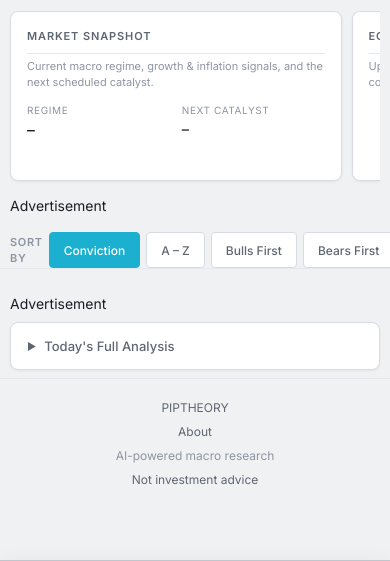
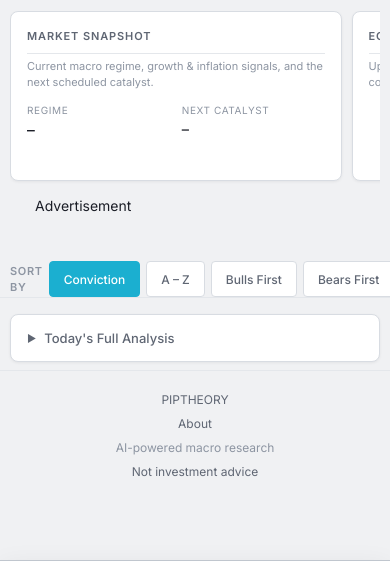
Before and after one commit to yiunamlb-cpu/piptheory, a FastAPI app: template app/templates/dashboard_tv.html in a window 390 px wide. Shown: the part 189-750 px from the top of the page. Run offline with FastAPI, Linux system fonts and the light colour scheme; the template is opened without the code that fills it, so the values that code supplies are empty; parts of the project's set-up code (start-up, migrations or seed data) failed here and were passed over; some libraries are stand-ins or nearby versions.

Commit message:
Fix ad layout: remove duplicate bottom slot, constrain ad sizes

```diff
--- a/app/static/dashboard.css
+++ b/app/static/dashboard.css
@@ -302,9 +302,13 @@ select{font-family:inherit}
 /* ad slots */
 .tv-ad-row{max-width:1480px;margin:0 auto;padding:12px 24px}
 .tv-ad-slot{display:flex;align-items:center;justify-content:center;border:2px dashed var(--border-3);border-radius:8px;color:var(--text-faint);font-size:11px;font-family:var(--mono);text-transform:uppercase;letter-spacing:.08em;background:var(--bg-2)}
-/* .ad-slot wrapper rendered by _ad_slot.html partial — same base look */
-.ad-slot{width:100%}
+/* _ad_slot.html partial wrapper */
+.ad-slot{width:100%;min-height:50px}
 .ad-slot .adsbygoogle{display:block}
+/* Top leaderboard — constrained so it doesn't bloat before real ads serve */
+.ad-slot-top{max-width:728px;margin:0 auto;min-height:90px}
+/* In-article/in-feed native slot */
+.ad-slot-in_article{min-height:100px}
 .ad-slot-placeholder{display:flex;align-items:center;justify-content:center;height:90px}
 .tv-ad-leaderboard{height:90px;max-width:728px;margin:0 auto}
 .tv-ad-infeed{height:100px}
@@ -376,6 +380,9 @@ select{font-family:inherit}
   .tv-ad-leaderboard{max-width:320px;height:50px}
   .tv-ad-banner{max-width:320px;height:50px}
   .tv-ad-infeed{height:80px}
+  /* ad-slot partial responsive sizing */
+  .ad-slot-top{max-width:320px;min-height:50px}
+  .ad-slot-in_article{min-height:80px}
 
   /* — Larger tap targets — */
   .tv-sort-btn{min-height:36px;padding:8px 14px}
--- a/app/templates/dashboard_tv.html
+++ b/app/templates/dashboard_tv.html
@@ -348,11 +348,6 @@
 {% endfor %}
 </div>
 
-<!-- Ad: Bottom Banner -->
-<div class="tv-ad-row">
-  {% include '_ad_slot.html' %}
-</div>
-
 <section class="tv-brief" id="briefSection">
   <button class="tv-brief-btn" onclick="document.getElementById('briefSection').classList.toggle('open')">
     <span class="tv-brief-chevron">&#9654;</span>
```
